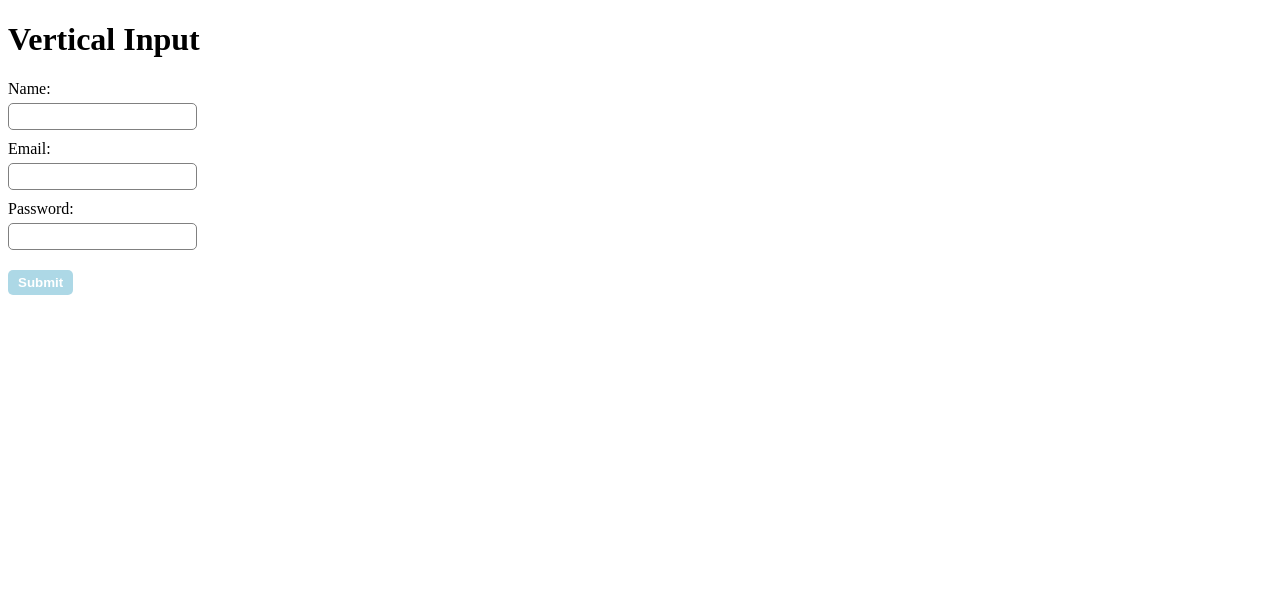
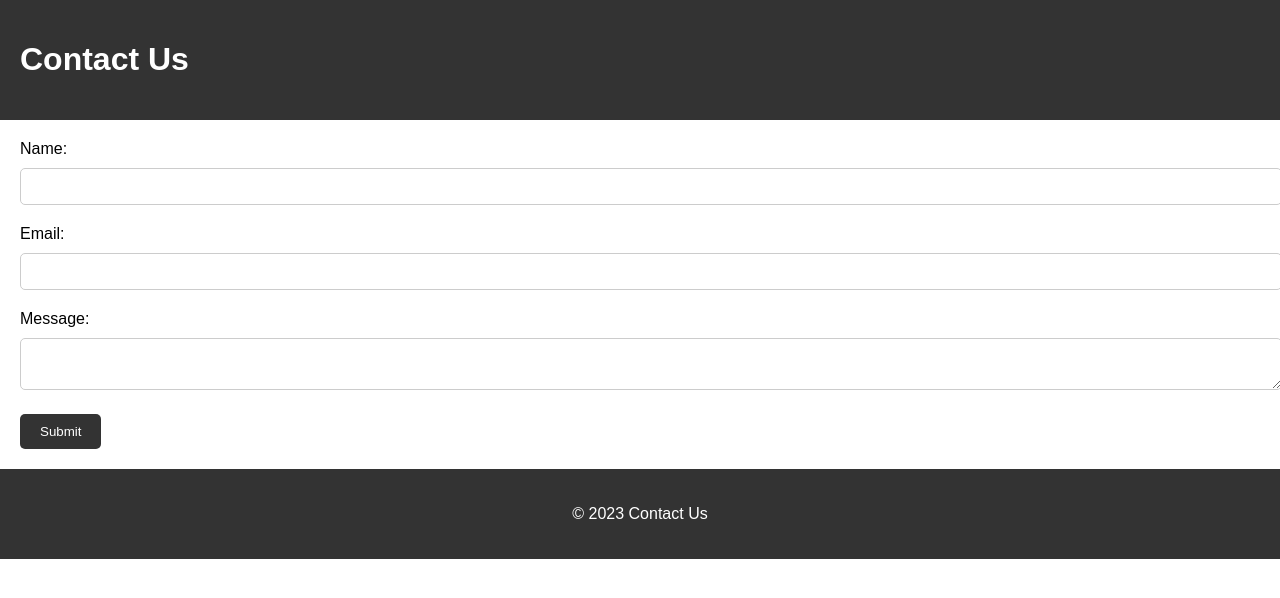
Before and after one commit to Younky07/REVO-U-Course, a plain HTML site: page tester.html in a window 1280 px wide. Drawn offline with Linux system fonts and the light colour scheme.

Commit message:
update data folder

```diff
--- a/index.css
+++ b/index.css
@@ -10,8 +10,10 @@ hr{
 }
 
 body {
+    width: 1280;
     border-radius: 0px;
     margin-bottom: 5px;
+    background-color: rgb(0, 0, 0);
 }
 /* Style Navbar */
 
@@ -20,15 +22,18 @@ body {
 	justify-content: space-between;
 	align-items: center;
     font-family: Georgia, 'Times New Roman', Times, serif;
-    border: 1px solid black;
+    border: 10px solid rgb(59, 59, 59);
+    border-radius: 10px;
     margin: 2%;
     padding: 10px;
+    background-color: rgb(74, 139, 199);
 }
 
 #navbar img{
     float: left;
     width: 50px;
     height: 50px;
+
 }
 
 .navbar ul{
@@ -49,7 +54,7 @@ body {
 }
 
 .navbar ul li:hover a{
-    color: rgb(22, 0, 148);
+    color: rgb(255, 251, 0);
 }
 
 .navbar ul li a{
@@ -72,6 +77,7 @@ body {
     margin-bottom: 30px;
     font-family: Roboto, arial,sans-serif;
     font-size: 20px;
+    color: rgb(74, 139, 199);
 }
 
 .content-head h2{
@@ -94,13 +100,17 @@ body {
     display: flex;
     flex-direction: column;
     margin: 2%;
+    color: rgb(74, 139, 199);
+    font-size: 25px;
 }
 
 .content-main{
     margin: 0px;
     display: flex;
     float: left;
-    overflow: scroll;
+    border-radius: 15px;
+    -webkit-animation: color-change-5x 8s linear infinite alternate both;
+	        animation: color-change-5x 8s linear infinite alternate both;
 }
 
 .gallery{
@@ -132,8 +142,8 @@ body {
 .gallery:hover{
     border: 5px solid black;
     border-radius: 10%;
-    -webkit-animation: shadow-pop-br 0.2s linear both;
-	        animation: shadow-pop-br 0.2s linear both;
+    -webkit-animation: color-change-5x 8s linear infinite alternate both;
+	        animation: color-change-5x 8s linear infinite alternate both;
 }
 
 /* End */
@@ -142,11 +152,17 @@ body {
 
 #contact{
     margin: 2%;
+    color: rgb(74, 139, 199);
 }
 
 .message-us{
     display: flex;
     justify-content: space-between;
+}
+
+.form input{
+    width: 300px;
+    padding: 10px;
 }
 
 .form-input h1{
@@ -155,19 +171,41 @@ body {
     font-size: 20px;
 }
 
-.form{
+.form label{
     display: block;
-	margin-bottom: 10px;
+	margin-top: 15px;
+    margin-bottom: 5px;
+
+}
+
+.form-date{
+    margin-top: 10px;
+    margin-bottom: 10px;
+}
+
+.form-date label{
+    display: block;
+}
+
+.form-date input{
+    padding: 5px;
+}
+
+.form-pesan label{
+    display: block;
 }
 
 .form-pesan input, textarea{
-    padding: 50px;
+    height: 100px;
+    width: 300px;
+    padding: 10px;
 }
 
 .result{
     display: flex;
     flex-direction: column;
-    border: 2px solid black;
+    border: 2px solid rgb(74, 139, 199);
+    border-radius: 15px;
     width: 50%;
 }
 
@@ -204,6 +242,17 @@ body {
     margin-bottom: 15px;
 }
 
+button{
+    margin-top: 25px;
+    width: 100%;
+    height: 35px;
+    font-size: 20px;
+    font-family: poppins, 'Franklin Gothic Medium', 'Arial Narrow', Arial, sans-serif;
+}
+
+button:hover{
+    color: rgb(74, 139, 199);
+}
 
 /* End */
 
@@ -211,7 +260,7 @@ body {
 
 #footer{
     margin: 2%;
-    border: 2px solid black;
+    border: 2px solid rgb(74, 139, 199);
     padding: 15px;
 }
 
@@ -222,12 +271,13 @@ body {
 
 /* End */
 
-/* keyframe untuk hover */
+/* keyframe dan media querry */
 
-/* Media Querry Mobile */
-@media screen and (max-width: 720px) {
+/* Media Querry */
+
+@media screen and (max-width: 640px) {
     body{
-        width: 280px;
+        width: 680px;
     }
 
 	#navbar {
@@ -251,7 +301,13 @@ body {
     .content-main{
         flex-direction: column;
         align-items: center;
+        overflow: scroll;
     }
+
+    #footer {
+        flex-direction: column;
+		text-align: center;
+	}
 }
 
 @-webkit-keyframes shadow-pop-br {
@@ -309,4 +365,39 @@ body {
             transform: translateY(-10px);
     }
 }
+
+@-webkit-keyframes color-change-5x {
+    0% {
+        background: #0059df;
+    }
+    25% {
+        background: #b22cff;
+    }
+    50% {
+        background: #229aea;
+    }
+    75% {
+        background: #ee58f3;
+    }
+    100% {
+        background: #79ced1;
+    }
+}
+@keyframes color-change-5x {
+    0% {
+        background: #0059df;
+    }
+    25% {
+        background: #b22cff;
+    }
+    50% {
+        background: #229aea;
+    }
+    75% {
+        background: #ee58f3;
+    }
+    100% {
+        background: #79ced1;
+    }
+}
 /* end */
--- a/tester.css
+++ b/tester.css
@@ -1,38 +1,48 @@
-form {
-	display: flex;
-	flex-direction: column;
-	align-items: flex-start;
+body {
+	font-family: Arial, sans-serif;
+	margin: 0;
+	padding: 0;
+}
+
+header {
+	background-color: #333;
+	color: #fff;
+	padding: 20px;
+}
+
+.contact-form {
+	margin: 20px;
 }
 
 label {
-	margin-bottom: 5px;
+	display: block;
+	margin-bottom: 10px;
 }
 
-input {
-	margin-bottom: 10px;
-	padding: 5px;
+input, textarea {
+	width: 100%;
+	padding: 10px;
 	border-radius: 5px;
-	border: 1px solid gray;
+	border: 1px solid #ccc;
+	margin-bottom: 20px;
 }
 
 button {
-	margin-top: 10px;
-	padding: 5px 10px;
+	background-color: #333;
+	color: #fff;
+	border: none;
+	padding: 10px 20px;
 	border-radius: 5px;
-	border: none;
-	background-color: lightblue;
-	color: white;
-	font-weight: bold;
 	cursor: pointer;
 }
 
-#input-results {
-	margin-top: 20px;
-	display: flex;
-	flex-direction: column;
-	align-items: flex-start;
+button:hover {
+	background-color: #555;
 }
 
-#input-results p {
-	margin-bottom: 10px;
+footer {
+	background-color: #333;
+	color: #fff;
+	padding: 20px;
+	text-align: center;
 }
--- a/tester.html
+++ b/tester.html
@@ -1,31 +1,33 @@
 <!DOCTYPE html>
 <html>
 <head>
-	<title>Form Input Data</title>
-	<link rel="stylesheet" href="tester.css">
+	<title>Contact Us</title>
+	<link rel="stylesheet" type="text/css" href="tester.css">
 </head>
 <body>
 	<header>
-		<h1>Vertical Input</h1>
+		<h1>Contact Us</h1>
 	</header>
 
-	<main>
+	<section class="contact-form">
 		<form>
 			<label for="name">Name:</label>
-			<input type="text" id="name" name="name">
+			<input type="text" id="name" name="name" required>
 
 			<label for="email">Email:</label>
-			<input type="email" id="email" name="email">
+			<input type="email" id="email" name="email" required>
 
-			<label for="password">Password:</label>
-			<input type="password" id="password" name="password">
+			<label for="message">Message:</label>
+			<textarea id="message" name="message" required></textarea>
 
-			<button type="submit" id="submit-btn">Submit</button>
+			<button type="submit">Submit</button>
 		</form>
+	</section>
 
-		<section id="input-results"></section>
-	</main>
+	<footer>
+		<p>&copy; 2023 Contact Us</p>
+	</footer>
 
-	<script src="tester.js"></script>
+	<script src="script.js"></script>
 </body>
 </html>
```
